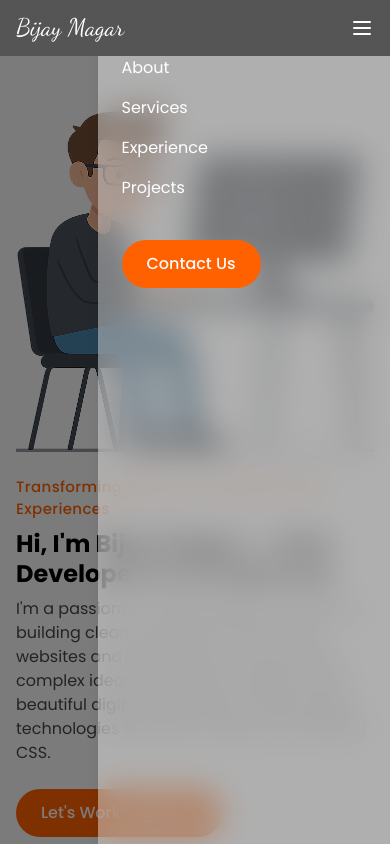
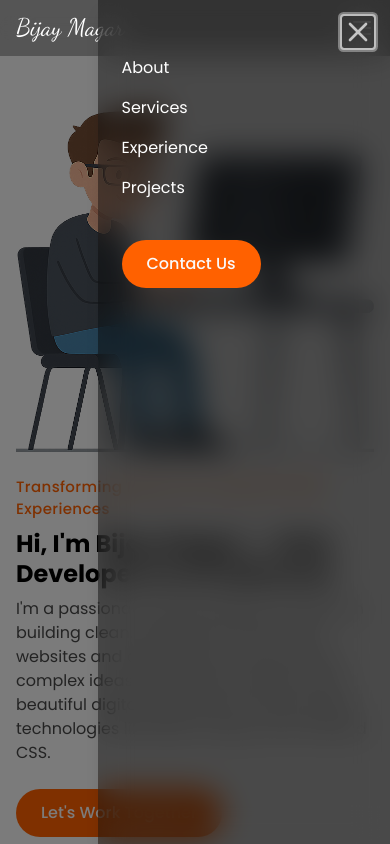
Before and after one commit to Bijaym095/Portfolio-Website, a Next.js app: page / in a window 390 px wide. Both pictures are taken after a click on the button 362 px from the left and 28 px from the top of the page. Shown: the top 844 px of the page. Built offline with nearby package versions, Linux system fonts and the light colour scheme.

Commit message:
fix(nav): resolve sheet layering order on mobile

```diff
--- a/app/(main)/layout.tsx
+++ b/app/(main)/layout.tsx
@@ -13,7 +13,7 @@ function MainLayout({ children }: { children: React.ReactNode }) {
   }, []);
 
   return (
-    <div className="site-wrapper min-h-screen flex flex-col">
+    <div className="site-wrapper min-h-screen flex flex-col overflow-x-hidden">
       <MainHeader />
       <main className="grow">{children}</main>
     </div>
--- a/components/layouts/main-header.tsx
+++ b/components/layouts/main-header.tsx
@@ -24,7 +24,7 @@ function MainHeader() {
             <SheetTrigger>
               <Menu className="md:hidden text-white" />
             </SheetTrigger>
-            <SheetContent className="py-14 px-6 bg-white/40 backdrop-blur-lg border-0">
+            <SheetContent className="z-[999] py-14 px-6 bg-black/40 backdrop-blur-lg border-0 [&>button]:text-white">
               <MainNav menu={navMenu} menuClass="flex flex-col gap-y-4" />
               <div className="mt-6">
                 <Link href="#" className={buttonVariants({className: "sm:hidden"})}>Contact Us</Link>
--- a/components/ui/sheet.tsx
+++ b/components/ui/sheet.tsx
@@ -86,7 +86,7 @@ function SheetContent({
         {...props}
       >
         {children}
-        <SheetPrimitive.Close className="ring-offset-background focus:ring-ring data-[state=open]:bg-secondary absolute top-4 right-4 rounded-xs opacity-70 transition-opacity hover:opacity-100 focus:ring-2 focus:ring-offset-2 focus:outline-hidden disabled:pointer-events-none">
+        <SheetPrimitive.Close className="ring-offset-background focus:ring-ring data-[state=open]:bg-secondary absolute top-4 right-4 rounded-xs opacity-70 transition-opacity cursor-pointer hover:opacity-100 focus:ring-2 focus:ring-offset-2 focus:outline-hidden disabled:pointer-events-none">
           <XIcon className="size-8" />
           <span className="sr-only">Close</span>
         </SheetPrimitive.Close>
```
